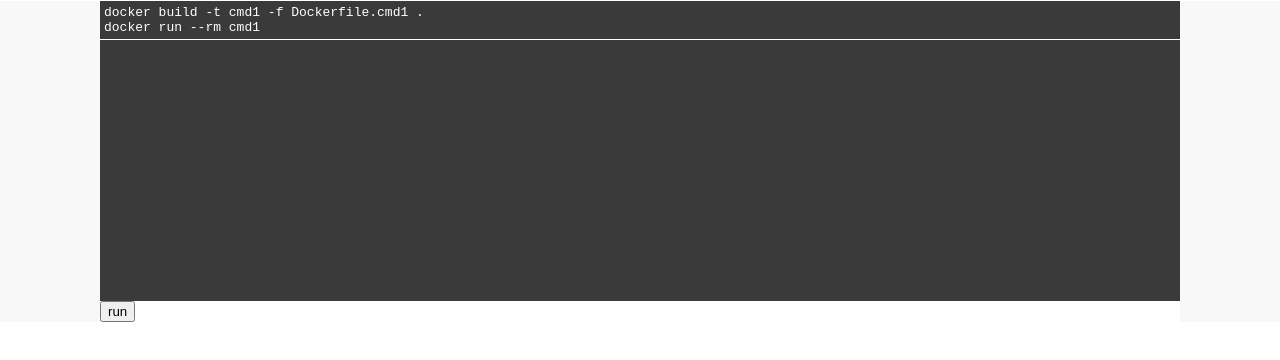
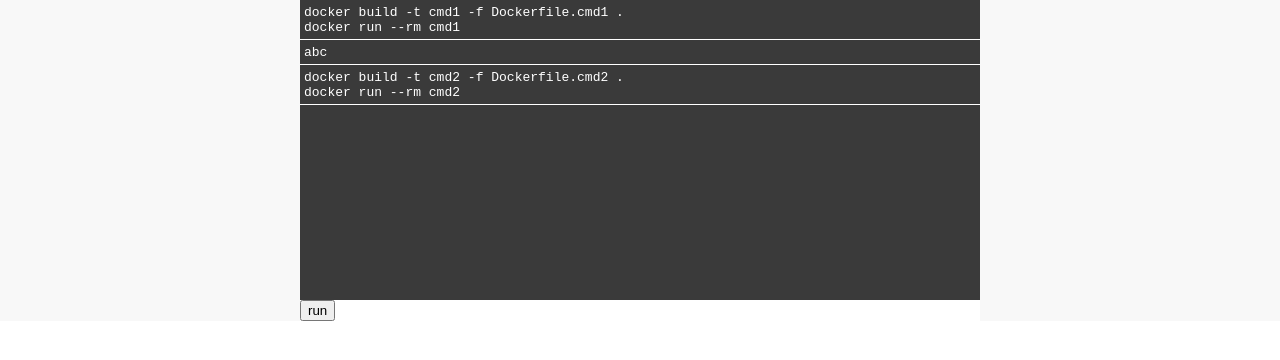
Before and after one commit to richardimaoka/biz-tutorial-ui-experiments, a Next.js app in the folder next/: page / in a window 1280 px wide. Both pictures are taken after a click on the button "run". Shown: the top 360 px of the page. Built offline with nearby package versions, Linux system fonts and the light colour scheme.

Commit message:
scrollable terminal

```diff
--- a/next/components/Terminal.tsx
+++ b/next/components/Terminal.tsx
@@ -1,4 +1,5 @@
 import { css } from "@emotion/react";
+import { useEffect } from "react";
 import { useState } from "react";
 
 const expected = [
@@ -52,16 +53,137 @@ docker run --rm cmd-nginx`,
   `^C`,
 ];
 
+interface Command {
+  command: string;
+  output?: string;
+}
+
+const expected2 = [
+  {
+    command: `docker build -t cmd1 -f Dockerfile.cmd1 .
+docker run --rm cmd1`,
+    output: "abc",
+  },
+  {
+    command: `docker build -t cmd2 -f Dockerfile.cmd2 .
+docker run --rm cmd2`,
+    output: "abc def",
+  },
+  {
+    command: `docker build -t cmd3 -f Dockerfile.cmd3 .
+docker run --rm cmd3`,
+    output: "abc",
+  },
+  {
+    command: `docker build -t cmd4 -f Dockerfile.cmd4 .
+docker run --rm cmd4`,
+    output: "abc def",
+  },
+  {
+    command: `docker build -t cmd5 -f Dockerfile.cmd5 .
+docker run --rm cmd5`,
+    output: `/home/your_username`,
+  },
+  {
+    command: `docker build -t cmd6 -f Dockerfile.cmd6 .
+docker run --rm cmd6`,
+    output: `/home/your_username`,
+  },
+  {
+    command: `docker pull nginx
+docker inspect nginx`,
+    output: `"Config": {
+    "Cmd": [
+        "nginx",
+        "-g",
+        "daemon off;"
+    ]
+}`,
+  },
+  {
+    command: `docker run nginx:1.23.1`,
+    output: `2022/09/03 07:14:58 [notice] 1#1: using the "epoll" event method
+2022/09/03 07:14:58 [notice] 1#1: nginx/1.23.1
+2022/09/03 07:14:58 [notice] 1#1: built by gcc 10.2.1 20210110 (Debian 10.2.1-6)
+2022/09/03 07:14:58 [notice] 1#1: OS: Linux 5.10.102.1-microsoft-standard-WSL2
+2022/09/03 07:14:58 [notice] 1#1: getrlimit(RLIMIT_NOFILE): 1048576:1048576
+2022/09/03 07:14:58 [notice] 1#1: start worker processes
+2022/09/03 07:14:58 [notice] 1#1: start worker process 31
+2022/09/03 07:14:58 [notice] 1#1: start worker process 32
+2022/09/03 07:14:58 [notice] 1#1: start worker process 33
+2022/09/03 07:14:58 [notice] 1#1: start worker process 34
+2022/09/03 07:14:58 [notice] 1#1: start worker process 35
+2022/09/03 07:14:58 [notice] 1#1: start worker process 36
+2022/09/03 07:14:58 [notice] 1#1: start worker process 37
+2022/09/03 07:14:58 [notice] 1#1: start worker process 38`,
+  },
+  {
+    command: `docker build -t cmd-nginx -f Dockerfile.cmd-nginx .
+docker run --rm cmd-nginx`,
+    output: `2022/09/03 05:48:46 [notice] 7#7: start worker process 13
+2022/09/03 05:48:46 [notice] 7#7: start worker process 14
+2022/09/03 05:48:46 [notice] 7#7: start worker process 15`,
+  },
+];
+
+interface State {
+  state: "command writing" | "wait command execution" | "output writing";
+  stepAt: number;
+  commandCharAt: number;
+}
+
 export const Terminal = (): JSX.Element => {
-  const [terminalElements, setTerminalElements] = useState<string[]>([]);
+  const [state, setState] = useState<State>({
+    state: "command writing",
+    stepAt: 0,
+    commandCharAt: 0,
+  });
+  const [terminalElements, setTerminalElements] = useState<Command[]>([]);
+  const [buttonRunnable, setButtonRunnable] = useState(false);
+
+  const cssRunnable = css`
+    background-color: green;
+  `;
+  const cssNotRunnable = css`
+    background-color: gray;
+  `;
+
+  const cssTerminal = css`
+    margin: 1px 0px;
+    padding: 4px;
+    background-color: #3a3a3a;
+    color: white;
+    border-bottom: 1px solid white;
+  `;
+
+  useEffect(() => {
+    switch (state.state) {
+      case "command writing":
+        setTimeout(() => {
+          setState({ ...state, state: "wait command execution" });
+        }, 1000);
+        break;
+      case "wait command execution":
+        break;
+      case "output writing":
+        if (state.stepAt < expected2.length - 1) {
+          setTimeout(() => {
+            setState({
+              ...state,
+              stepAt: state.stepAt + 1,
+              state: "command writing",
+            });
+          }, 1000);
+        }
+        break;
+      default:
+        const _exhaustiveCheck: never = state.state;
+        return _exhaustiveCheck;
+    }
+  });
+
   const onClick = () => {
-    if (terminalElements.length < expected.length) {
-      console.log("append");
-      const currentIndex = terminalElements.length - 1;
-      const newElements = [...terminalElements];
-      newElements.push(expected[currentIndex + 1]);
-      setTerminalElements(newElements);
-    }
+    setState({ ...state, state: "output writing" });
   };
 
   return (
@@ -70,25 +192,51 @@ export const Terminal = (): JSX.Element => {
         css={css`
           background-color: #3a3a3a;
           height: 300px;
+          overflow-y: auto;
         `}
       >
-        {terminalElements.map((elem, index) => (
-          <pre
-            css={css`
-              margin: 1px 0px;
-              padding: 4px;
-              background-color: #3a3a3a;
-              color: white;
-              border-bottom: 1px solid white;
-            `}
-            key={index}
-          >
-            <code>{elem}</code>
+        {expected2
+          //render up to previous step's element
+          .filter((_, index) => index < state.stepAt)
+          .map((elem, index) => (
+            <>
+              <pre css={cssTerminal} key={index}>
+                <code>{elem.command}</code>
+              </pre>
+              <pre css={cssTerminal} key={index}>
+                <code>{elem.output}</code>
+              </pre>
+            </>
+          ))}
+        {state.state === "command writing" ? (
+          <pre css={cssTerminal} key={state.stepAt}>
+            <code>{expected2[state.stepAt].command}</code>
           </pre>
-        ))}
+        ) : state.state === "wait command execution" ? (
+          <>
+            <pre css={cssTerminal} key={state.stepAt}>
+              <code>{expected2[state.stepAt].command}</code>
+            </pre>
+          </>
+        ) : state.state === "output writing" ? (
+          <>
+            {" "}
+            <pre css={cssTerminal} key={state.stepAt}>
+              <code>{expected2[state.stepAt].command}</code>
+            </pre>
+            <pre css={cssTerminal} key={state.stepAt}>
+              <code>{expected2[state.stepAt].output}</code>
+            </pre>
+          </>
+        ) : (
+          <></>
+        )}
       </div>
-
-      <button type="button" onClick={onClick}>
+      <button
+        disabled={state.state !== "wait command execution"}
+        type="button"
+        onClick={onClick}
+      >
         run
       </button>
     </div>
--- a/next/pages/index.tsx
+++ b/next/pages/index.tsx
@@ -10,8 +10,7 @@ export default function Home() {
     >
       <div
         css={css`
-          width: 1080px;
-
+          width: 680px;
           margin: 0 auto;
           background-color: white;
         `}
```
